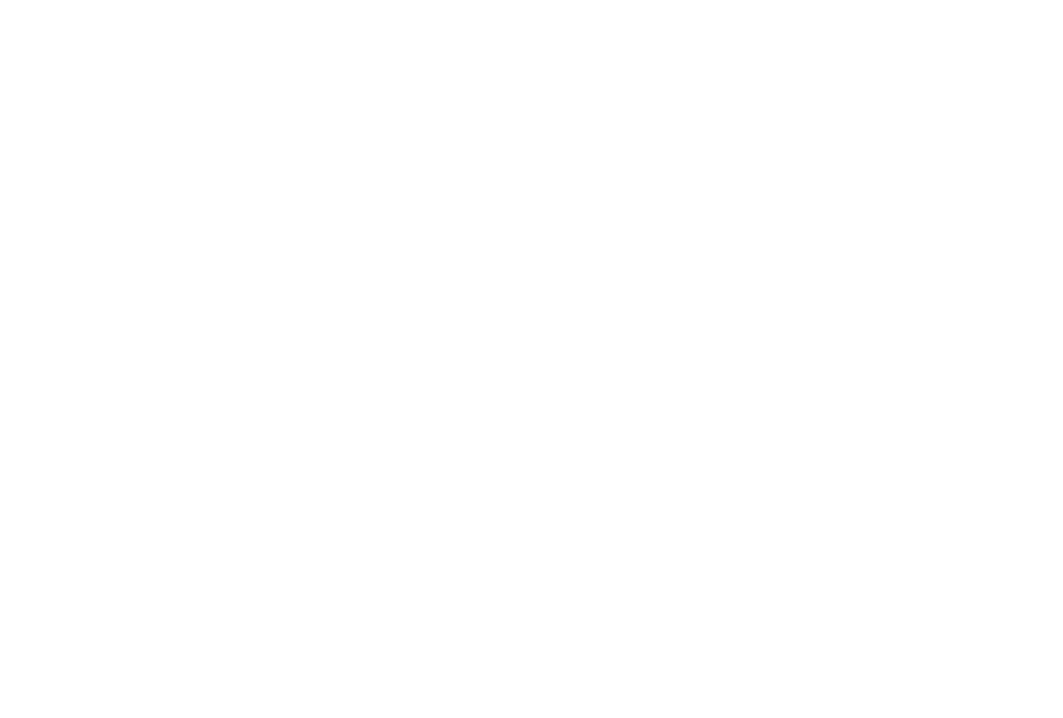
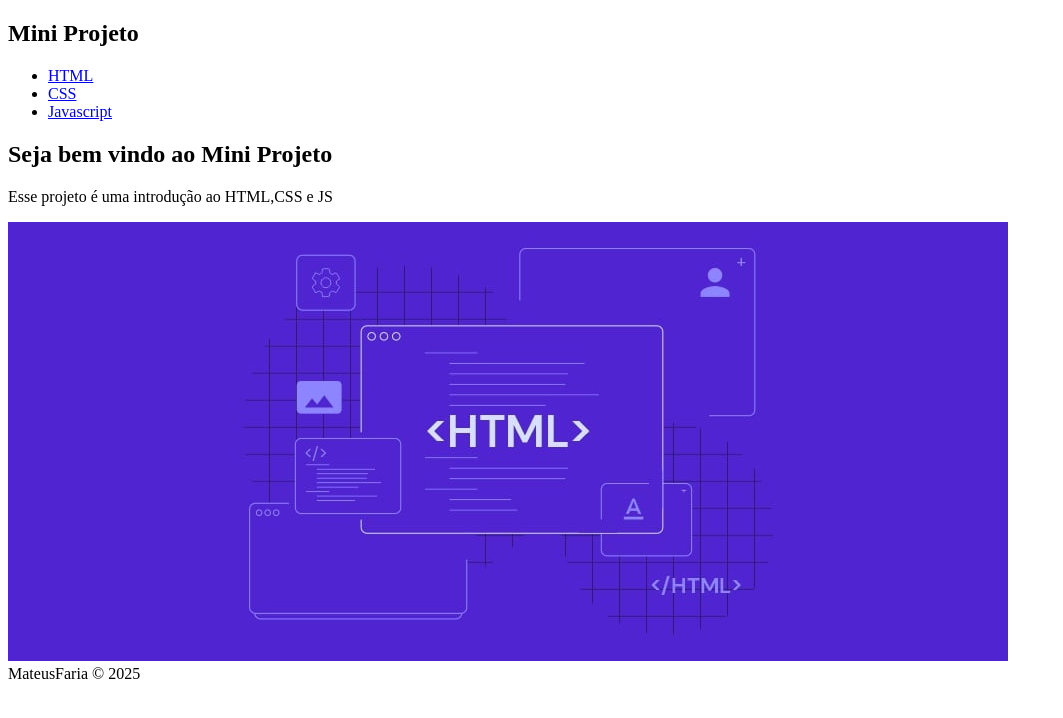
Before and after one commit to MateusAsh/HTML, a plain HTML site: page index.html in a window 1280 px wide. Shown: the whole page, without its empty margins (0-1063 px from the left). Drawn offline with Linux system fonts and the light colour scheme.

Commit message:
Adicionei aula e imagem fundo, modifiquei o index

```diff
--- a/index.html
+++ b/index.html
@@ -1,11 +1,28 @@
 <!DOCTYPE html>
-<html lang="en">
+<html lang="pt-br">
 <head>
     <meta charset="UTF-8">
     <meta name="viewport" content="width=device-width, initial-scale=1.0">
     <title>Aula sobre HTML / CSS / JS</title>
 </head>
 <body>
-
+    <nav>
+        <h2>Mini Projeto</h2>
+        <ul>
+            <li><a href="AulaHTML.html">HTML</a></li>
+            <li><a href="AulaCSS.html">CSS</a></li>
+            <li><a href="AulaJS.html">Javascript</a></li>
+        </ul>
+    </nav>
+    <section>
+        <h1>Seja bem vindo ao Mini Projeto</h1>
+        <p>Esse projeto é uma introdução ao HTML,CSS e JS</p>
+        <a href="AulaHTML.html">
+            <img src="img/fundo.jpg" alt="imagem de fundo">
+        </a>
+    </section>
+    <footer>
+        MateusFaria &copy; 2025
+    </footer>
 </body>
 </html>
```
Also changed, not shown: AulaHTML.html (added, +15 -0 lines), img/fundo.jpg (added).
